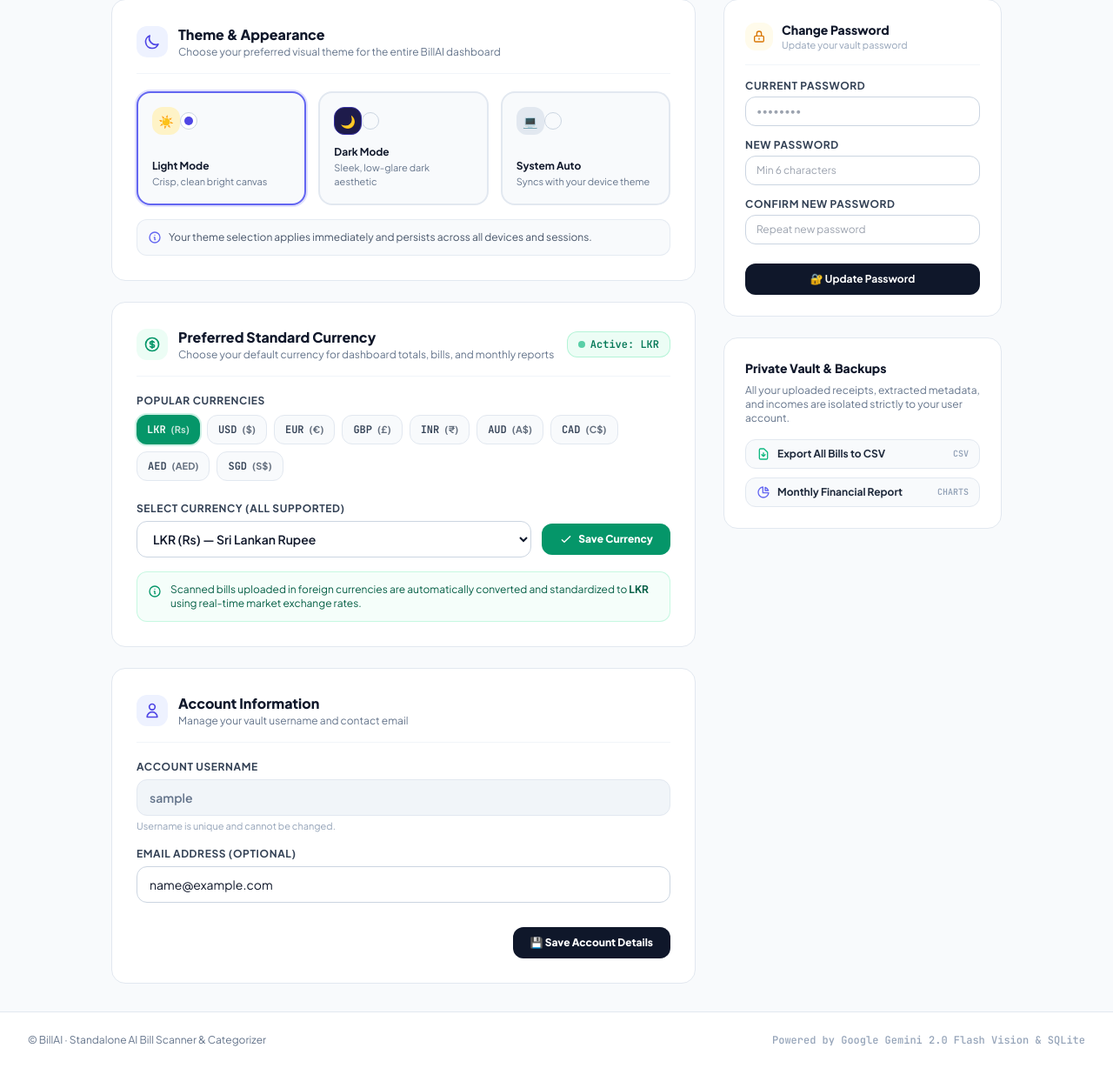
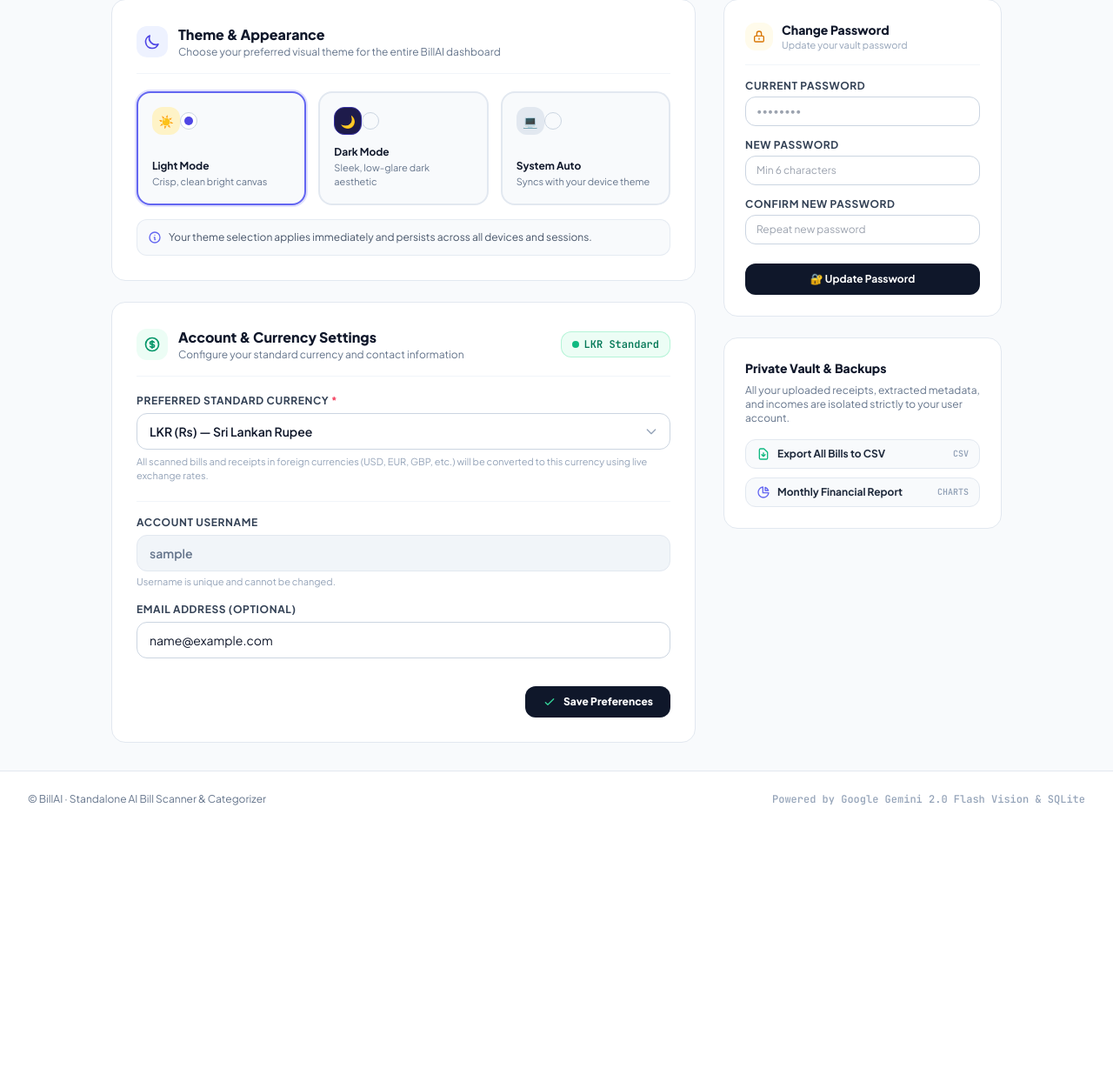
Before and after one commit to RoshD-08/bill_scanner_app, a Flask app: page /profile in a window 1280 px wide. Shown: the part 445-1673 px from the top of the page at 87% size. After the commit the page ends 1371 px from the top, so only its background shows below. Run offline with Flask 3, Linux system fonts and the light colour scheme; the visitor is signed in with stand-in values (Sample User, id 1); data comes from the database, SQL or seed files in the repository; data that the repository does not hold is empty; some libraries are stand-ins or nearby versions.

Commit message:
refactor(profile): streamline currency & account settings into a clean, unified card layout

```diff
--- a/templates/profile.html
+++ b/templates/profile.html
@@ -212,9 +212,9 @@
         </div>
       </div>
 
-      <!-- Dedicated Preferred Standard Currency Card -->
+      <!-- Account & Currency Settings Card -->
       <div class="bg-white dark:bg-slate-900 border border-slate-200 dark:border-slate-800 rounded-2xl p-6 sm:p-7 shadow-xs">
-        <div class="flex flex-col sm:flex-row sm:items-center justify-between gap-3 pb-4 mb-5 border-b border-slate-100 dark:border-slate-800">
+        <div class="flex items-center justify-between pb-4 mb-5 border-b border-slate-100 dark:border-slate-800">
           <div class="flex items-center gap-3">
             <span class="w-9 h-9 rounded-xl bg-emerald-50 dark:bg-emerald-950/80 text-emerald-600 dark:text-emerald-400 flex items-center justify-center font-bold">
               <svg class="w-5 h-5" fill="none" stroke="currentColor" viewBox="0 0 24 24">
@@ -222,95 +222,46 @@
               </svg>
             </span>
             <div>
-              <h2 class="text-base font-extrabold text-slate-900 dark:text-white">Preferred Standard Currency</h2>
-              <p class="text-xs text-slate-500 dark:text-slate-400">Choose your default currency for dashboard totals, bills, and monthly reports</p>
+              <h2 class="text-base font-extrabold text-slate-900 dark:text-white">Account &amp; Currency Settings</h2>
+              <p class="text-xs text-slate-500 dark:text-slate-400">Configure your standard currency and contact information</p>
             </div>
           </div>
-          <!-- Current Active Badge -->
-          <span class="inline-flex items-center gap-1.5 px-3 py-1.5 rounded-xl bg-emerald-50 dark:bg-emerald-950/60 text-emerald-700 dark:text-emerald-300 border border-emerald-200/80 dark:border-emerald-800 text-xs font-mono font-extrabold shadow-2xs self-start sm:self-auto">
-            <span class="w-2 h-2 rounded-full bg-emerald-500 animate-pulse"></span>
-            <span>Active: {{ target_currency }}</span>
+          <span class="inline-flex items-center gap-1.5 px-3 py-1.5 rounded-xl bg-emerald-50 dark:bg-emerald-950/60 text-emerald-700 dark:text-emerald-300 border border-emerald-200/80 dark:border-emerald-800 text-xs font-mono font-bold">
+            <span class="w-2 h-2 rounded-full bg-emerald-500"></span>
+            <span>{{ target_currency }} Standard</span>
           </span>
         </div>
 
-        <form action="{{ url_for('api_update_currency') }}" method="POST" id="currencyPreferenceForm" class="space-y-4">
-          <!-- Popular Currencies Quick-Select Pills -->
+        <form action="{{ url_for('profile') }}" method="POST" class="space-y-5">
+          <input type="hidden" name="action" value="update_settings">
+          <input type="hidden" name="theme" id="formInputTheme" value="{{ user.theme or 'light' }}">
+
+          <!-- Preferred Currency Section -->
           <div>
-            <label class="block text-xs font-bold text-slate-700 dark:text-slate-300 uppercase tracking-wider mb-2">
-              Popular Currencies
+            <label for="profileCurrency" class="block text-xs font-bold text-slate-700 dark:text-slate-300 uppercase tracking-wider mb-1.5">
+              Preferred Standard Currency <span class="text-rose-500">*</span>
             </label>
-            <div class="flex flex-wrap gap-2">
-              {% for p_code in ['LKR', 'USD', 'EUR', 'GBP', 'INR', 'AUD', 'CAD', 'AED', 'SGD'] %}
-                {% set curr_item = (supported_currencies | selectattr('code', 'equalto', p_code) | list | first) %}
-                {% if curr_item %}
-                <button type="button"
-                        onclick="selectQuickCurrency('{{ curr_item.code }}')"
-                        class="px-3 py-2 rounded-xl text-xs font-bold transition flex items-center gap-1.5 cursor-pointer {% if target_currency == curr_item.code %}bg-emerald-600 text-white shadow-xs shadow-emerald-500/25 ring-2 ring-emerald-500/20{% else %}bg-slate-50 dark:bg-slate-800/80 hover:bg-slate-100 dark:hover:bg-slate-700 text-slate-700 dark:text-slate-300 border border-slate-200 dark:border-slate-700{% endif %}">
-                  <span class="font-mono">{{ curr_item.code }}</span>
-                  <span class="text-[11px] opacity-75">({{ curr_item.symbol }})</span>
-                </button>
-                {% endif %}
-              {% endfor %}
-            </div>
-          </div>
-
-          <!-- All Supported Currencies Dropdown with save button -->
-          <div class="pt-2">
-            <label for="currencySelectPicker" class="block text-xs font-bold text-slate-700 dark:text-slate-300 uppercase tracking-wider mb-1.5">
-              Select Currency (All Supported)
-            </label>
-            <div class="flex flex-col sm:flex-row items-stretch sm:items-center gap-3">
-              <div class="relative flex-1">
-                <select id="currencySelectPicker" name="currency"
-                        class="w-full pl-3.5 pr-10 py-2.5 rounded-xl border border-slate-300 dark:border-slate-700 bg-white dark:bg-slate-800 text-slate-900 dark:text-white text-xs sm:text-sm font-semibold focus:ring-2 focus:ring-emerald-500/20 focus:border-emerald-500 transition cursor-pointer">
+            <div class="relative">
+              <select id="profileCurrency" name="preferred_currency"
+                      class="w-full pl-3.5 pr-10 py-2.5 rounded-xl border border-slate-300 dark:border-slate-700 bg-white dark:bg-slate-800 text-slate-900 dark:text-white text-xs sm:text-sm font-semibold focus:outline-hidden focus:ring-2 focus:ring-emerald-500/20 focus:border-emerald-500 transition cursor-pointer appearance-none">
                 {% for c in supported_currencies %}
                 <option value="{{ c.code }}" {% if target_currency == c.code %}selected{% endif %}>
                   {{ c.code }} ({{ c.symbol }}) &mdash; {{ c.name }}
                 </option>
                 {% endfor %}
               </select>
+              <div class="pointer-events-none absolute inset-y-0 right-0 flex items-center pr-3.5 text-slate-400">
+                <svg class="w-4 h-4" fill="none" stroke="currentColor" viewBox="0 0 24 24">
+                  <path stroke-linecap="round" stroke-linejoin="round" stroke-width="2" d="M19 9l-7 7-7-7"/>
+                </svg>
+              </div>
+            </div>
+            <p class="text-[11px] text-slate-400 dark:text-slate-500 mt-1.5">
+              All scanned bills and receipts in foreign currencies (USD, EUR, GBP, etc.) will be converted to this currency using live exchange rates.
+            </p>
           </div>
 
-              <button type="submit"
-                      class="px-5 py-2.5 rounded-xl bg-emerald-600 hover:bg-emerald-700 text-white text-xs font-extrabold transition shadow-xs shadow-emerald-600/25 flex items-center justify-center gap-1.5 cursor-pointer flex-shrink-0">
-                <svg class="w-4 h-4" fill="none" stroke="currentColor" viewBox="0 0 24 24">
-                  <path stroke-linecap="round" stroke-linejoin="round" stroke-width="2" d="M5 13l4 4L19 7"/>
-                </svg>
-                <span>Save Currency</span>
-              </button>
-            </div>
-          </div>
-
-          <div class="p-3 rounded-xl bg-emerald-50/50 dark:bg-emerald-950/20 border border-emerald-200/60 dark:border-emerald-800/60 text-xs text-emerald-800 dark:text-emerald-300 flex items-start gap-2.5">
-            <svg class="w-4 h-4 text-emerald-600 dark:text-emerald-400 flex-shrink-0 mt-0.5" fill="none" stroke="currentColor" viewBox="0 0 24 24">
-              <path stroke-linecap="round" stroke-linejoin="round" stroke-width="2" d="M13 16h-1v-4h-1m1-4h.01M21 12a9 9 0 11-18 0 9 9 0 0118 0z"/>
-            </svg>
-            <div>
-              Scanned bills uploaded in foreign currencies are automatically converted and standardized to <strong class="font-bold">{{ target_currency }}</strong> using real-time market exchange rates.
-            </div>
-          </div>
-        </form>
-      </div>
-
-      <!-- Account Information Form -->
-      <div class="bg-white dark:bg-slate-900 border border-slate-200 dark:border-slate-800 rounded-2xl p-6 sm:p-7 shadow-xs">
-        <div class="flex items-center gap-3 pb-4 mb-5 border-b border-slate-100 dark:border-slate-800">
-          <span class="w-9 h-9 rounded-xl bg-indigo-50 dark:bg-indigo-950/80 text-brand-600 dark:text-brand-400 flex items-center justify-center font-bold">
-            <svg class="w-5 h-5" fill="none" stroke="currentColor" viewBox="0 0 24 24">
-              <path stroke-linecap="round" stroke-linejoin="round" stroke-width="2" d="M16 7a4 4 0 11-8 0 4 4 0 018 0zM12 14a7 7 0 00-7 7h14a7 7 0 00-7-7z"/>
-            </svg>
-          </span>
-          <div>
-            <h2 class="text-base font-extrabold text-slate-900 dark:text-white">Account Information</h2>
-            <p class="text-xs text-slate-500 dark:text-slate-400">Manage your vault username and contact email</p>
-          </div>
-        </div>
-
-        <form action="{{ url_for('profile') }}" method="POST" class="space-y-4">
-          <input type="hidden" name="action" value="update_settings">
-          <input type="hidden" name="theme" id="formInputTheme" value="{{ user.theme or 'light' }}">
-          <input type="hidden" name="preferred_currency" value="{{ target_currency }}">
-
+          <div class="border-t border-slate-100 dark:border-slate-800 pt-4 space-y-4">
             <!-- Username (Readonly) -->
             <div>
               <label class="block text-xs font-bold text-slate-700 dark:text-slate-300 uppercase tracking-wider mb-1.5">
@@ -329,11 +280,15 @@
               <input type="email" id="profileEmail" name="email" value="{{ user.email or '' }}" placeholder="yourname@example.com"
                      class="w-full px-3.5 py-2.5 rounded-xl border border-slate-300 dark:border-slate-700 bg-white dark:bg-slate-800 text-slate-900 dark:text-white text-xs sm:text-sm focus:ring-2 focus:ring-brand-500/20 focus:border-brand-500 transition">
             </div>
+          </div>
 
           <div class="pt-3 flex justify-end">
             <button type="submit"
-                    class="px-5 py-2.5 rounded-xl bg-slate-900 hover:bg-slate-800 dark:bg-slate-800 dark:hover:bg-slate-750 text-white text-xs font-extrabold transition shadow-xs cursor-pointer">
-              💾 Save Account Details
+                    class="px-5 py-2.5 rounded-xl bg-slate-900 hover:bg-slate-800 dark:bg-brand-600 dark:hover:bg-brand-700 text-white text-xs font-extrabold transition shadow-xs cursor-pointer flex items-center gap-2">
+              <svg class="w-4 h-4 text-emerald-400" fill="none" stroke="currentColor" viewBox="0 0 24 24">
+                <path stroke-linecap="round" stroke-linejoin="round" stroke-width="2" d="M5 13l4 4L19 7"/>
+              </svg>
+              <span>Save Preferences</span>
             </button>
           </div>
         </form>
@@ -487,18 +442,6 @@
     }
   };
 
-  // Quick Currency Selector
-  window.selectQuickCurrency = function(code) {
-    const sel = document.getElementById('currencySelectPicker');
-    if (sel) {
-      sel.value = code;
-    }
-    const form = document.getElementById('currencyPreferenceForm');
-    if (form) {
-      form.submit();
-    }
-  };
-
   // Initialize selected card on load
   updateThemeUI(currentTheme);
 })();
```
Lines whose indentation alone changed are shown as unchanged.
